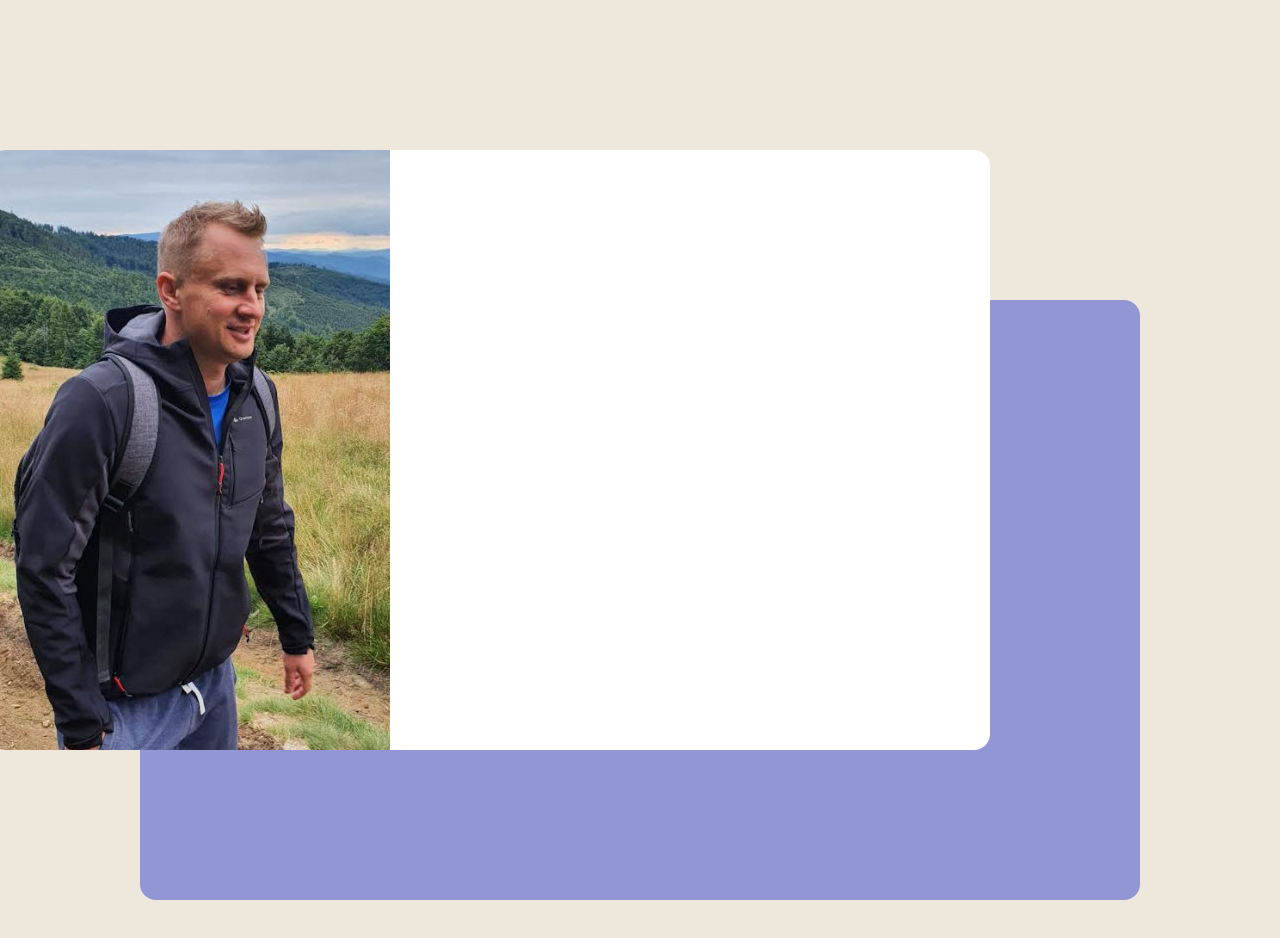
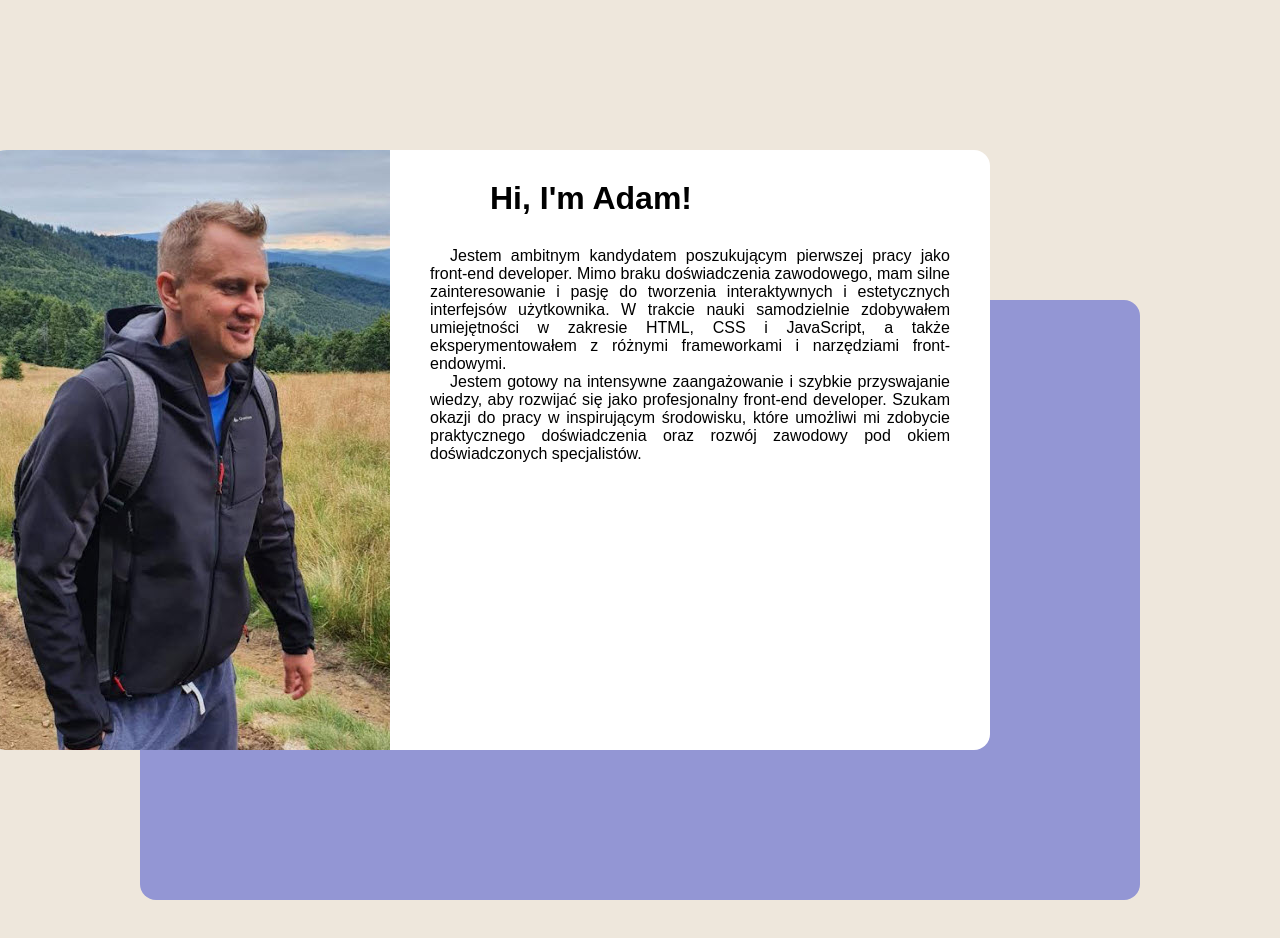
Before and after one commit to AdamWanczyk/BusinessCard, a plain HTML site: page index.html in a window 1280 px wide. Shown: the top 938 px of the page. Drawn offline with Linux system fonts and the light colour scheme.

Commit message:
I add header and introduction content.

```diff
--- a/index.html
+++ b/index.html
@@ -18,7 +18,11 @@
                 <div class="ai"></div>
                 <div class="about-me">
                     <div class="img"></div>
-                    <div class="about-me-card"></div>
+                    <div class="about-me-card">
+                        <h1>Hi, I'm Adam!</h1>
+                        <p>Jestem ambitnym kandydatem poszukującym pierwszej pracy jako front-end developer. Mimo braku doświadczenia zawodowego, mam silne zainteresowanie i pasję do tworzenia interaktywnych i estetycznych interfejsów użytkownika. W trakcie nauki samodzielnie zdobywałem umiejętności w zakresie HTML, CSS i JavaScript, a także eksperymentowałem z różnymi frameworkami i narzędziami front-endowymi.</p>
+                        <p> Jestem gotowy na intensywne zaangażowanie i szybkie przyswajanie wiedzy, aby rozwijać się jako profesjonalny front-end developer. Szukam okazji do pracy w inspirującym środowisku, które umożliwi mi zdobycie praktycznego doświadczenia oraz rozwój zawodowy pod okiem doświadczonych specjalistów.</p>
+                    </div>
                 </div>
         </section>
 
--- a/main.css
+++ b/main.css
@@ -47,3 +47,17 @@ body {
         border-bottom-right-radius: 16px;
         border-top-right-radius: 16px;
     }
+
+h1{
+    padding-top: 30px;
+    padding-bottom: 30px;
+    padding-left: 100px;
+    font-size: 32px;
+}
+
+p{
+    text-align: justify;
+    padding-left: 40px;
+    padding-right: 40px;
+    text-indent: 20px;
+}
```
